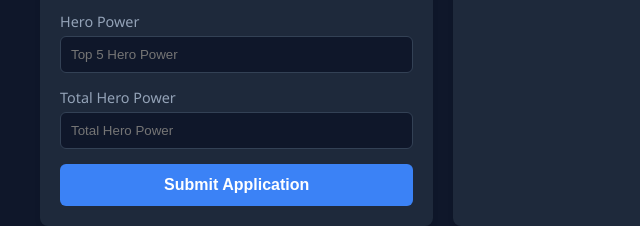
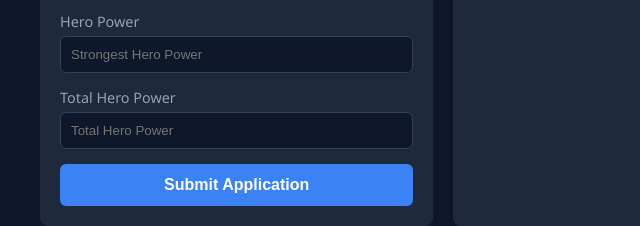
Before and after one commit to ferdinanflash/3475, a plain HTML site: page index.html in a window 1280 px wide. Shown: the part 580-806 px from the top of the page, 0-640 px from the left. Drawn offline with nearby package versions, Linux system fonts and the light colour scheme; no server answers.

Commit message:
Update index.html

```diff
--- a/index.html
+++ b/index.html
@@ -90,7 +90,7 @@
             </div>
             <div class="form-group">
                 <label>Hero Power</label>
-                <input type="number" id="in-heropower" placeholder="Top 5 Hero Power">
+                <input type="number" id="in-heropower" placeholder="Strongest Hero Power">
             </div>
             <div class="form-group">
                 <label>Total Hero Power</label>
```
